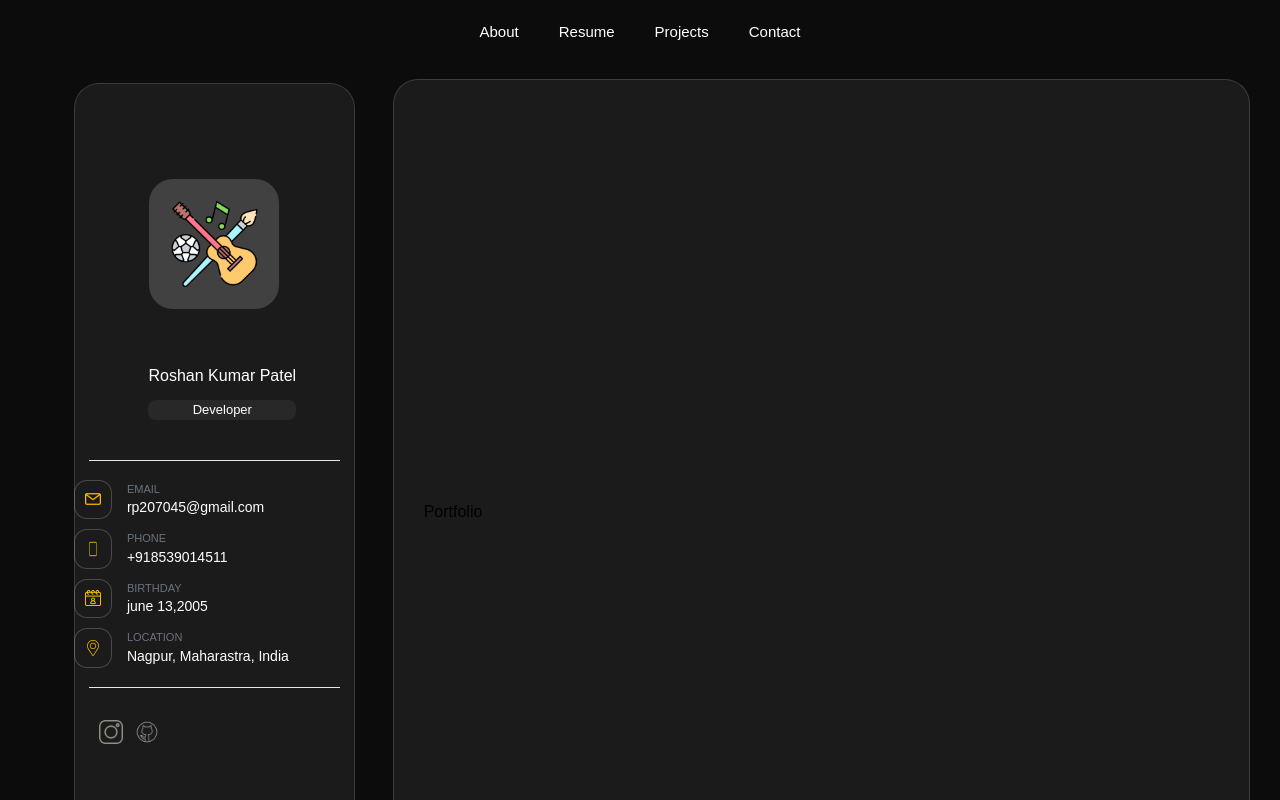
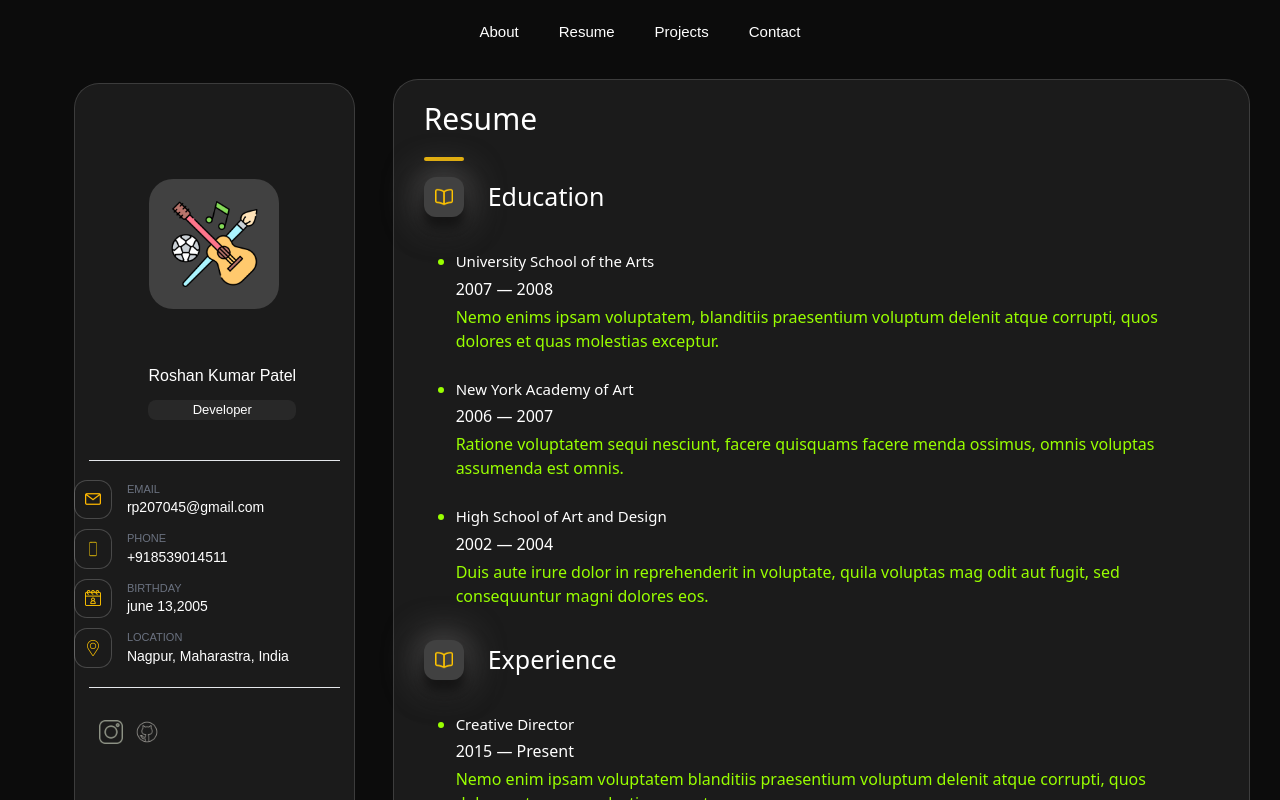
Before and after one commit to doTryCatch/portfolio.web, a React (Create React App) app: page / in a window 1280 px wide. Both pictures are taken after a click on the item "Resume". Shown: the top 800 px of the page. Built offline with nearby package versions, Linux system fonts and the light colour scheme.

Commit message:
resume content is added

```diff
--- a/src/components/about.js
+++ b/src/components/about.js
@@ -1,7 +1,7 @@
 import React from 'react'
 import MarkdownReader from '../utils/MarkDownReader';
 import {Doing} from "../jsonFIle/contact"
-import Mobile from "../image/Phone.png"
+// import Mobile from "../image/Phone.png"
 
 function About() {
 
@@ -13,7 +13,7 @@ function About() {
     <div className="contnt text-gray-400 ">
     <MarkdownReader filePath={"/aboutme.md"} />
     </div>
-    <div className="current-status space-y-6">
+    <div className="current-status space-y-6 ">
     <h1 className='h1 text-[25px] '>What i'm Doing</h1>
 
       {Object.values(Doing).map((val,index)=>(
--- a/src/components/portfolio.js
+++ b/src/components/portfolio.js
@@ -1,8 +1,44 @@
 import React from 'react'
-
+import { resume } from '../jsonFIle/contact'
+import Book from "../image/book.png"
 function Portfolio() {
   return (
-    <div>Portfolio</div>
+
+    <div className="about font-sans font-medium space-y-4 ">
+    <h1 className='h1 text-[30px]'>Resume</h1>
+    <div className="yellow-line h-1 w-10 bg-yellow-500  rounded-3xl">
+    </div>
+    <div className="contnt text-gray-400   space-y-6">
+   {Object.keys(resume).map((val,index)=>(
+   <div className="resume-body ">
+    <div className="heading space-x-6 flex">
+      <div className="img  br_sd rounded-xl center h-10 w-10"><img src={Book} alt="" className='w-6 h-6' /></div>
+
+      <div className="title text-white text-bold text-[25px] flex items-center">{val}</div>
+    </div>
+
+
+<ol className='space-y-6 m-8'>
+{resume[val].map((elem,indx)=>(
+
+    <li key={indx}>
+      <div className="content-area space-y-1">
+        <h1 className='text-white text-bold text-[15px]'>{elem.name}</h1>
+        <h2>{elem.year}</h2>
+        <p>{elem.description}</p>
+      </div>
+
+
+    </li>
+
+))}
+ </ol>
+ </div>
+
+
+   ))}
+    </div>
+    </div>
   )
 }
 
--- a/src/index.css
+++ b/src/index.css
@@ -34,6 +34,17 @@ h1,h2,h3{
 
   box-shadow: rgba(0, 0, 0, 0.25) 0px 14px 28px, rgba(0, 0, 0, 0.22) 0px 10px 10px;
 
+
+}
+.br_sd{
+  background-color: rgb(35,35,35);
+  box-shadow: rgba(0, 0, 0, 0.5) 0px 14px 28px, rgba(0, 0, 0, 0.4) 0px 10px 10px,rgba(124, 122, 122, 0.9) 0px 0px 38px;
+
+}
+ol{
+  list-style-type: inherit;
+  color:rgb(153, 255, 0)
+
 }
 
 .center{
@@ -60,6 +71,7 @@ h1,h2,h3{
 li{
   cursor: pointer;
 
+
 }
 li:hover{
  color: rgb(254, 191, 1);
--- a/src/jsonFIle/contact.js
+++ b/src/jsonFIle/contact.js
@@ -35,4 +35,50 @@ const Doing={
         heading:"Game development"
     }
 }
-export {Contact_info,Doing}
+const resume={
+    "Education": [
+      {
+        "name": "University School of the Arts",
+        "year": "2007 — 2008",
+        "description": "Nemo enims ipsam voluptatem, blanditiis praesentium voluptum delenit atque corrupti, quos dolores et quas molestias exceptur."
+      },
+      {
+        "name": "New York Academy of Art",
+        "year": "2006 — 2007",
+        "description": "Ratione voluptatem sequi nesciunt, facere quisquams facere menda ossimus, omnis voluptas assumenda est omnis."
+      },
+      {
+        "name": "High School of Art and Design",
+        "year": "2002 — 2004",
+        "description": "Duis aute irure dolor in reprehenderit in voluptate, quila voluptas mag odit aut fugit, sed consequuntur magni dolores eos."
+      }
+    ],
+    "Experience": [
+      {
+        "name": "Creative Director",
+        "year": "2015 — Present",
+        "description": "Nemo enim ipsam voluptatem blanditiis praesentium voluptum delenit atque corrupti, quos dolores et qvuas molestias exceptur."
+      },
+      {
+        "name": "Art Director",
+        "year": "2013 — 2015",
+        "description": "Nemo enims ipsam voluptatem, blanditiis praesentium voluptum delenit atque corrupti, quos dolores et quas molestias exceptur."
+      },
+      {
+        "name": "Web Designer",
+        "year": "2010 — 2013",
+        "description": "Nemo enims ipsam voluptatem, blanditiis praesentium voluptum delenit atque corrupti, quos dolores et quas molestias exceptur."
+      }
+    ]
+
+  }
+  const skill={
+    "skills": [
+        { "name": "Web design", "percentage": 80 },
+        { "name": "Graphic design", "percentage": 70 },
+        { "name": "Branding", "percentage": 90 },
+        { "name": "WordPress", "percentage": 50 }
+      ]
+  }
+
+export {Contact_info,Doing,resume,skill}
--- a/src/utils/MarkDownReader.js
+++ b/src/utils/MarkDownReader.js
@@ -1,6 +1,7 @@
 // MarkdownReader.js
 import React, { useState, useEffect } from 'react';
 import ReactMarkdown from 'react-markdown';
+
 
 
 const MarkdownReader = ({ filePath }) => {
@@ -21,9 +22,10 @@ const MarkdownReader = ({ filePath }) => {
     fetchMarkdown();
   }, [filePath]);
 
+
   return (
     <div className="markdown-container space-y-4">
-      <ReactMarkdown>{markdownContent}</ReactMarkdown>
+      <ReactMarkdown >{markdownContent}</ReactMarkdown>
     </div>
   );
 };
```
Also changed, not shown: package.json (+78 -0 lines), public/education.md (added, +38 -0 lines), src/image/book.png (added), 1 other file (tests, documents, lock files or other folders).
